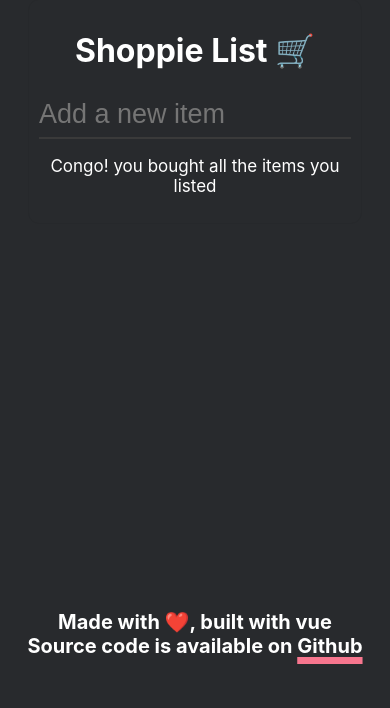
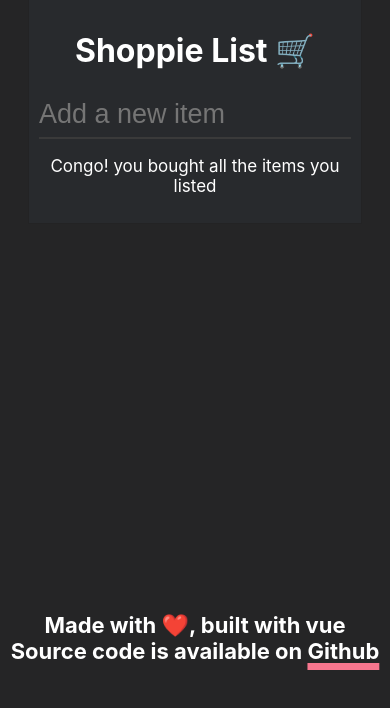
Before and after one commit to Sidhoh/Shoppie-List, a Vue app: page / in a window 390 px wide. Shown: the top 708 px of the page. Built offline with nearby package versions, Linux system fonts and the light colour scheme.

Commit message:
Update app.css

```diff
--- a/src/app.css
+++ b/src/app.css
@@ -4,7 +4,7 @@
     }
     body {
         font-family:-apple-system, BlinkMacSystemFont, 'Segoe UI', Roboto, Oxygen, Ubuntu, Cantarell, 'Open Sans', 'Helvetica Neue', sans-serif;
-        background-color: #282A2D;
+        background-color: #252526;
         margin: 0;
         -webkit-font-smoothing: antialiased;
         -moz-osx-font-smoothing: grayscale;
@@ -18,12 +18,11 @@
     }
     .shopping-list {
         margin: auto;
-        background-color: #282A2D;
+        background-color: #252526;
         color: #fff;
         width: 60%;
         padding: 10px;
         text-align: center;
-        border-radius: 10px;
     }
     .list {
         text-decoration: underline #f7768e 7px;
@@ -80,7 +79,7 @@
             background: transparent;
         }
         .footer {
-            font-size: 20px;
+            font-size: 22px;
             padding-top: 95%;
             text-align: center;
             justify-content: center;
```
